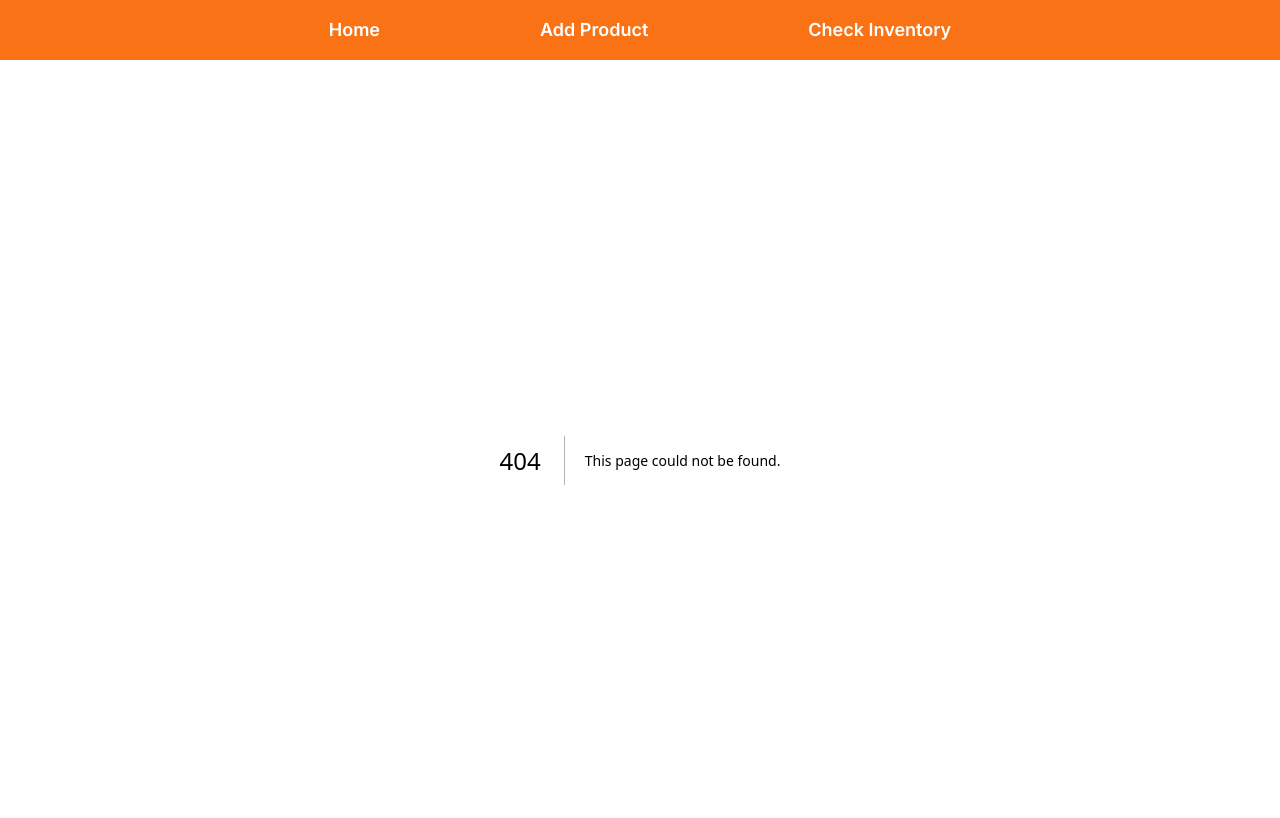
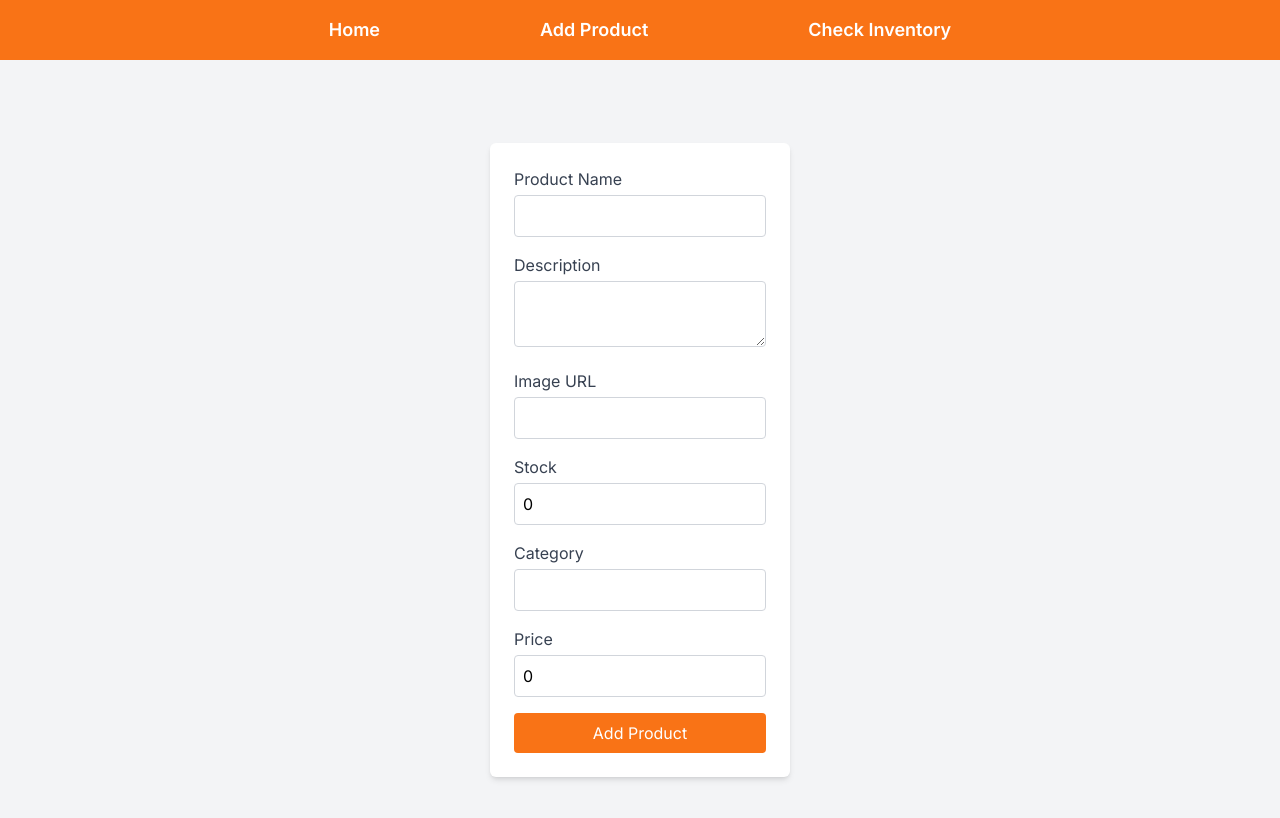
Before and after one commit to dewi-xaltius/ecommerce2-next-app-router, a Next.js app: page /add-product in a window 1280 px wide. Before the commit this address had no page. Shown: the top 818 px of the page. Built offline with nearby package versions, Linux system fonts and the light colour scheme.

Commit message:
add AddProductForm component

```diff
--- /dev/null
+++ b/src/app/add-product/page.tsx
@@ -0,0 +1,9 @@
+import AddProductForm from '../components/AddProductForm';
+
+export default function AddProductPage() {
+  return (
+    <main className="flex justify-center items-center h-screen bg-gray-100">
+      <AddProductForm />
+    </main>
+  );
+}
--- /dev/null
+++ b/src/app/components/AddProductForm.tsx
@@ -0,0 +1,130 @@
+"use client";
+
+import React, { useState } from 'react';
+
+const AddProductForm: React.FC = () => {
+  const [productName, setProductName] = useState('');
+  const [description, setDescription] = useState('');
+  const [imageURL, setImageURL] = useState('');
+  const [stock, setStock] = useState<number>(0);
+  const [category, setCategory] = useState('');
+  const [price, setPrice] = useState<number>(0);
+  const [loading, setLoading] = useState(false);
+  const [success, setSuccess] = useState(false);
+
+  const handleSubmit = async (event: React.FormEvent) => {
+    event.preventDefault();
+    setLoading(true);
+    setSuccess(false);
+
+    try {
+      const response = await fetch(process.env.NEXT_PUBLIC_RESTDB_API_URL as string, {
+        method: 'POST',
+        headers: {
+          'Content-Type': 'application/json',
+          'x-apikey': process.env.NEXT_PUBLIC_RESTDB_API_KEY as string,
+        },
+        body: JSON.stringify({
+          productName,
+          description,
+          imageURL,
+          stock,
+          category,
+          price,
+        }),
+      });
+
+      if (response.ok) {
+        setSuccess(true);
+        setProductName('');
+        setDescription('');
+        setImageURL('');
+        setStock(0);
+        setCategory('');
+        setPrice(0);
+      } else {
+        console.error('Failed to add product:', await response.json());
+      }
+    } catch (error) {
+      console.error('Error adding product:', error);
+    } finally {
+      setLoading(false);
+    }
+  };
+
+  return (
+    <div className="max-w-lg mx-auto p-6 bg-white shadow-md rounded-md">
+      {success && <p className="text-green-500 mb-4">Product added successfully!</p>}
+      <form onSubmit={handleSubmit}>
+        <div className="mb-4">
+          <label className="block text-gray-700">Product Name</label>
+          <input
+            type="text"
+            value={productName}
+            onChange={(e) => setProductName(e.target.value)}
+            className="w-full p-2 border border-gray-300 rounded mt-1"
+            required
+          />
+        </div>
+        <div className="mb-4">
+          <label className="block text-gray-700">Description</label>
+          <textarea
+            value={description}
+            onChange={(e) => setDescription(e.target.value)}
+            className="w-full p-2 border border-gray-300 rounded mt-1"
+            required
+          />
+        </div>
+        <div className="mb-4">
+          <label className="block text-gray-700">Image URL</label>
+          <input
+            type="url"
+            value={imageURL}
+            onChange={(e) => setImageURL(e.target.value)}
+            className="w-full p-2 border border-gray-300 rounded mt-1"
+            required
+          />
+        </div>
+        <div className="mb-4">
+          <label className="block text-gray-700">Stock</label>
+          <input
+            type="number"
+            value={stock}
+            onChange={(e) => setStock(parseInt(e.target.value, 10))}
+            className="w-full p-2 border border-gray-300 rounded mt-1"
+            required
+          />
+        </div>
+        <div className="mb-4">
+          <label className="block text-gray-700">Category</label>
+          <input
+            type="text"
+            value={category}
+            onChange={(e) => setCategory(e.target.value)}
+            className="w-full p-2 border border-gray-300 rounded mt-1"
+            required
+          />
+        </div>
+        <div className="mb-4">
+          <label className="block text-gray-700">Price</label>
+          <input
+            type="number"
+            value={price}
+            onChange={(e) => setPrice(parseFloat(e.target.value))}
+            className="w-full p-2 border border-gray-300 rounded mt-1"
+            required
+          />
+        </div>
+        <button
+          type="submit"
+          className="w-full bg-orange-500 text-white p-2 rounded hover:bg-orange-600 transition"
+          disabled={loading}
+        >
+          {loading ? 'Adding Product...' : 'Add Product'}
+        </button>
+      </form>
+    </div>
+  );
+};
+
+export default AddProductForm;
```
